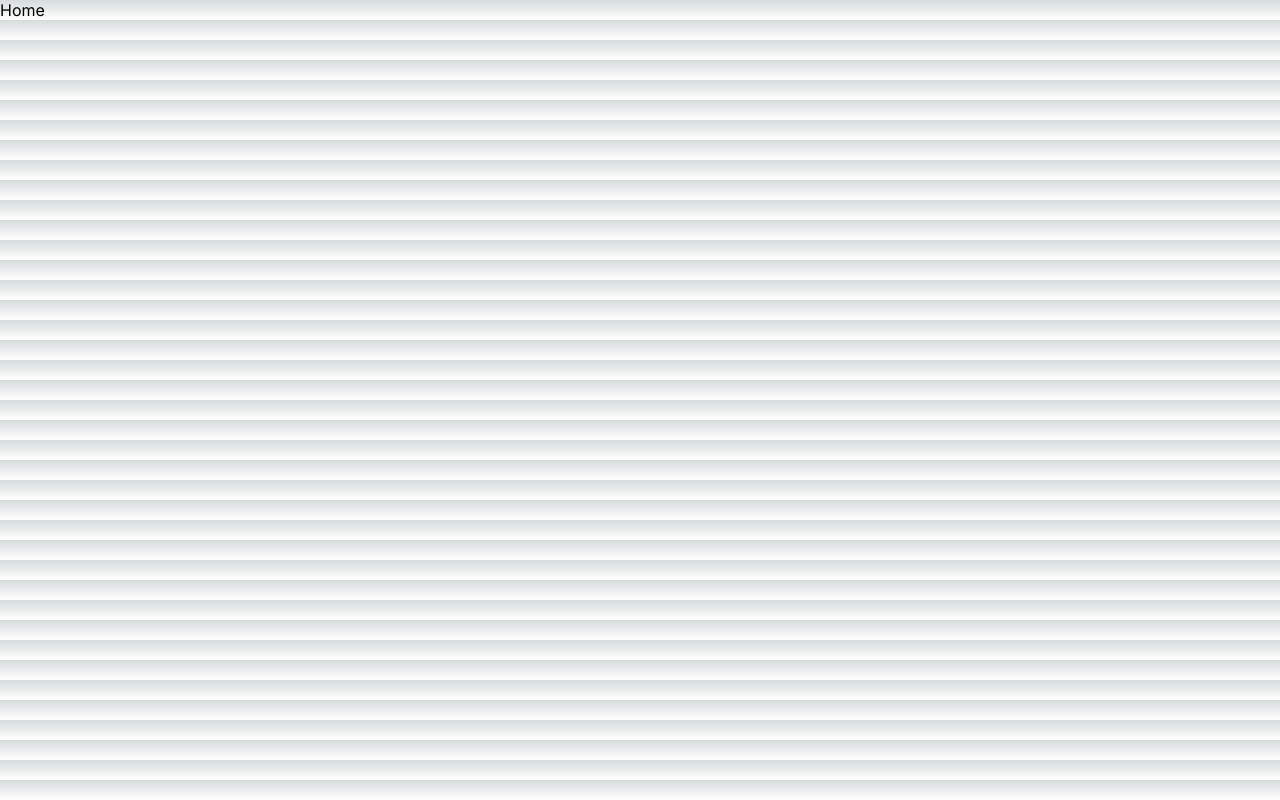
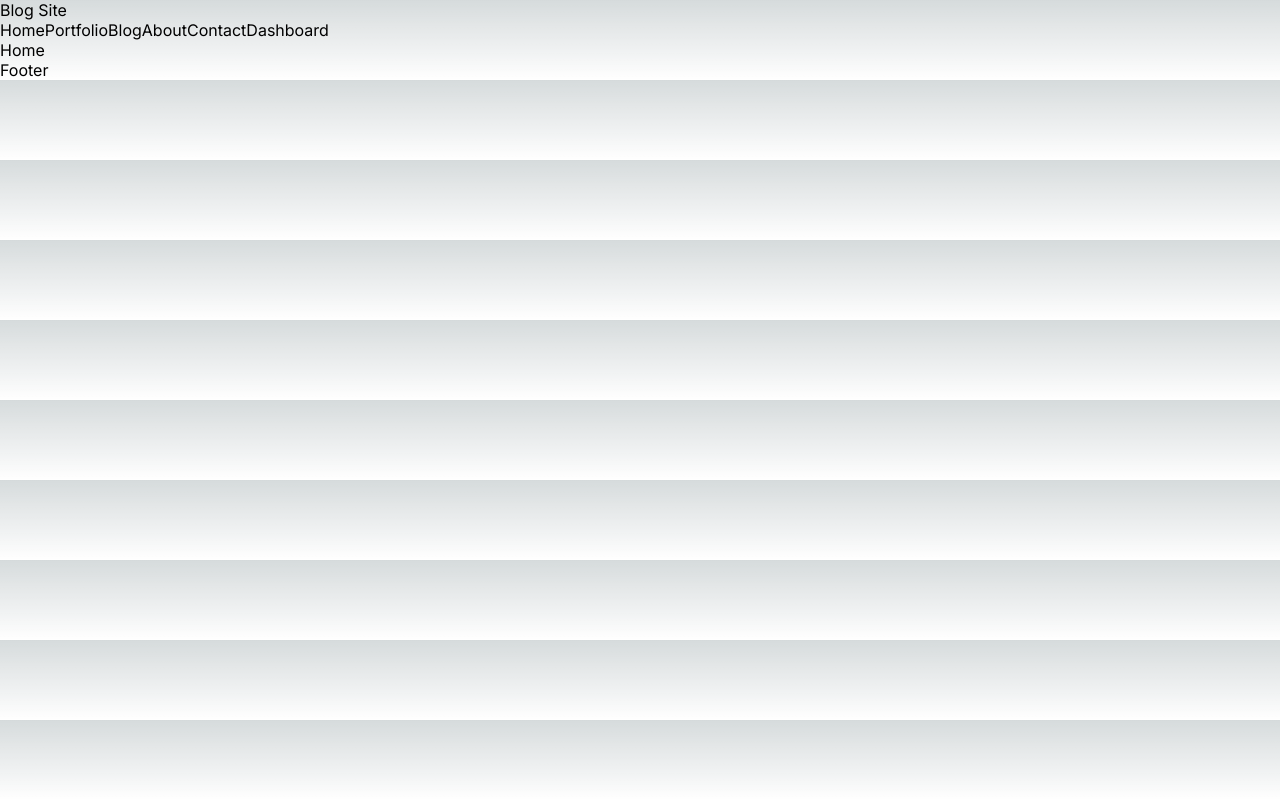
Before and after one commit to gerarjon/next-blogsite, a Next.js app: page / in a window 1280 px wide. Built offline with nearby package versions, Linux system fonts and the light colour scheme.

Commit message:
added components for footer and navbar

```diff
--- a/src/app/layout.js
+++ b/src/app/layout.js
@@ -1,5 +1,7 @@
 import './globals.css'
 import { Inter } from 'next/font/google'
+import Navbar from '@/components/navbar/Navbar'
+import Footer from '@/components/footer/Footer'
 
 const inter = Inter({ subsets: ['latin'] })
 
@@ -11,7 +13,11 @@
 export default function RootLayout({ children }) {
   return (
     <html lang="en">
-      <body className={inter.className}>{children}</body>
+      <body className={inter.className}>
+        <Navbar />
+        {children}
+        <Footer />
+      </body>
     </html>
   )
 }
--- /dev/null
+++ b/src/components/footer/Footer.jsx
@@ -0,0 +1,9 @@
+import React from 'react'
+
+const Footer = () => {
+  return (
+    <div>Footer</div>
+  )
+}
+
+export default Footer
--- /dev/null
+++ b/src/components/navbar/Navbar.jsx
@@ -0,0 +1,55 @@
+import Link from 'next/link'
+import React from 'react'
+
+const links = [
+  {
+    id: 1,
+    title: "Home",
+    url: "/",
+  },
+  {
+    id: 2,
+    title: "Portfolio",
+    url: "/portfolio",
+  },
+  {
+    id: 3,
+    title: "Blog",
+    url: "/blog",
+  },
+  {
+    id: 4,
+    title: "About",
+    url: "/about",
+  },
+  {
+    id: 5,
+    title: "Contact",
+    url: "/contact",
+  },
+  {
+    id: 6,
+    title: "Dashboard",
+    url: "/dashboard",
+  },
+
+]
+
+const Navbar = () => {
+  return (
+    <div>
+      <Link href="/">Blog Site</Link>
+      <div>
+        {links.map((link) => (
+          <Link
+            key={link.id}
+            href={link.url}>
+            {link.title}
+          </Link>
+        ))}
+      </div>
+    </div>
+  )
+}
+
+export default Navbar
```
